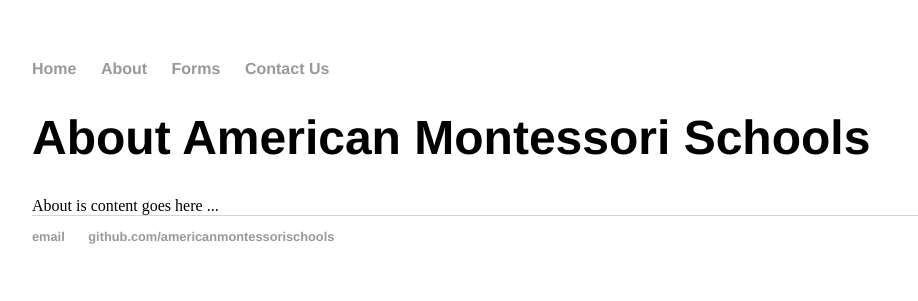
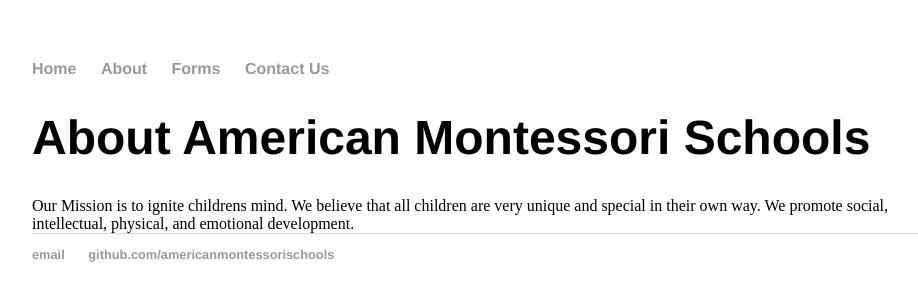
Before and after one commit to americanmontessorischools/americanmontessorischools.github.io, a Jekyll site: the page built from about/index.html, in a window 1280 px wide. Shown: the top 301 px of the page, without its empty margins (160-1078 px from the left). Built offline with Jekyll 4.4.1, drawn with Linux system fonts in a browser that asks for light colours.

Commit message:
Update index.html

```diff
--- a/about/index.html
+++ b/about/index.html
@@ -3,4 +3,4 @@
 title: About American Montessori Schools
 ---
 <h1>{{ page.title }}</h1>
-</p1>About is content goes here ...</p1>
+</p1>Our Mission is to ignite childrens mind. We believe that all children are very unique and special in their own way. We promote social, intellectual, physical, and emotional development.</p1>
```
